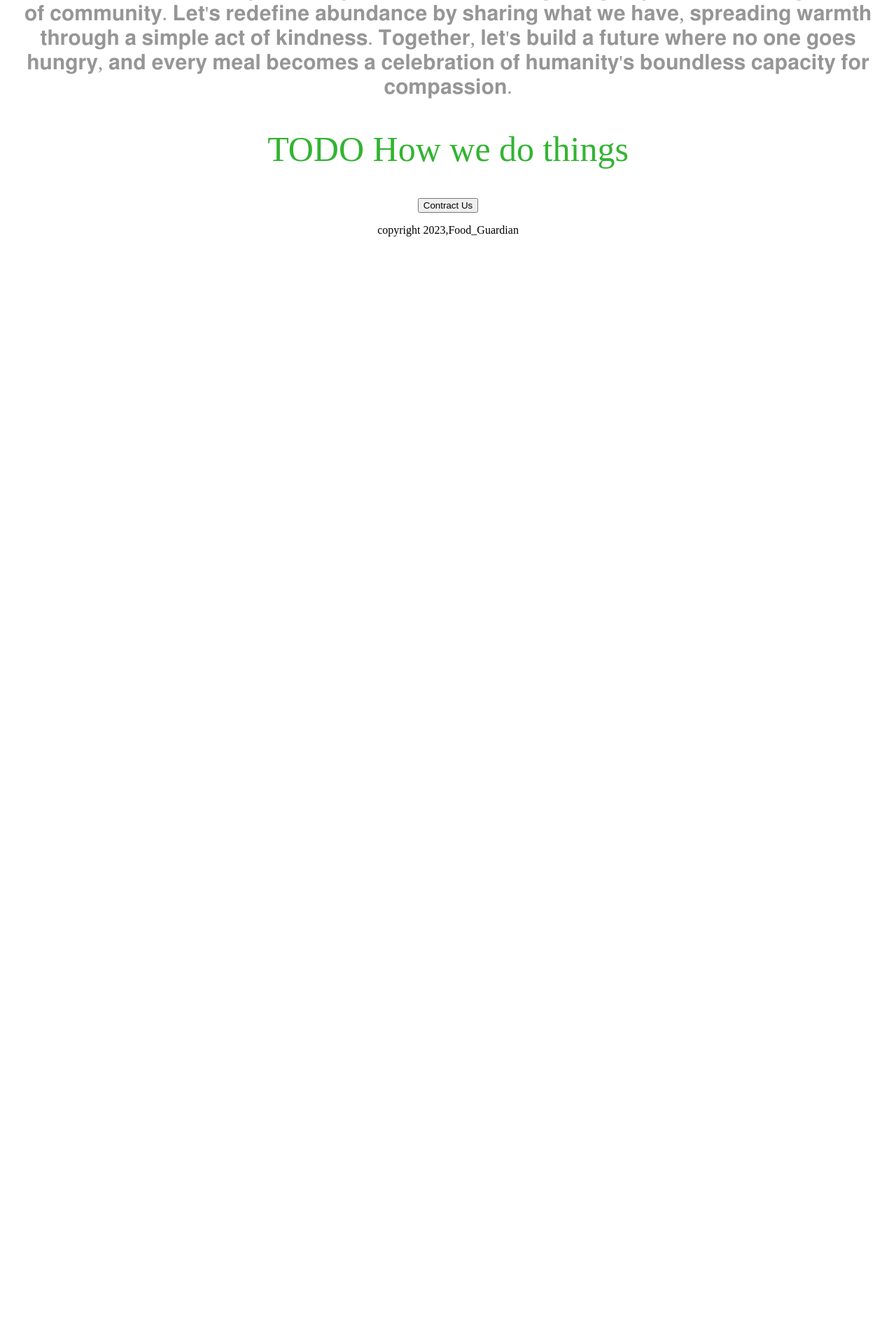
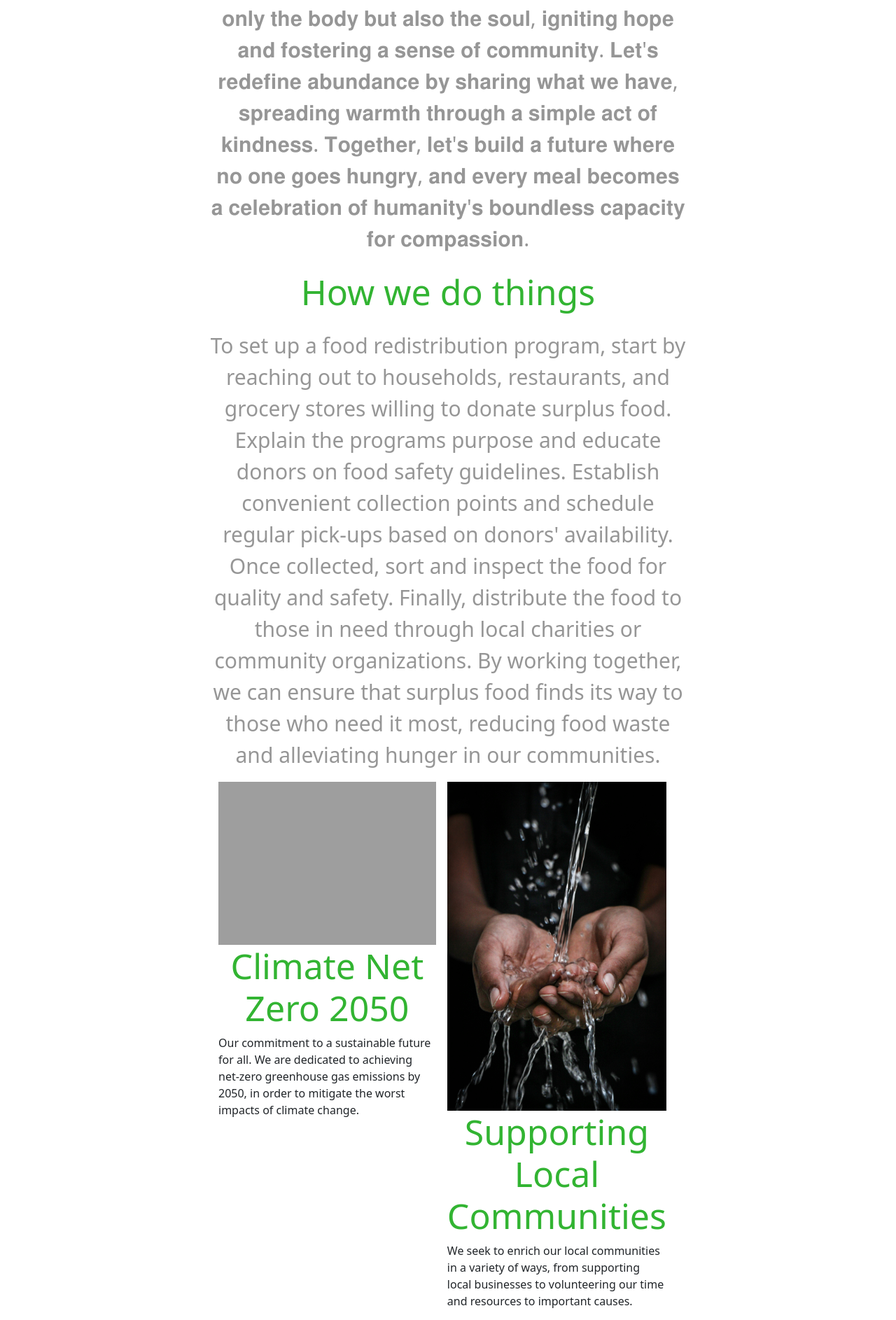
Before and after one commit to ahadb3218/Food_Guardian, a Flask app: page / in a window 1280 px wide. Shown: the part 1076-2962 px from the top of the page at 70% size. Before the commit the page ends 1414 px from the top, so only its background shows below. Run offline with Flask 3, Linux system fonts and the light colour scheme; grey boxes are pictures that could not be loaded.

Commit message:
home page complete

```diff
--- a/app.py
+++ b/app.py
@@ -1,7 +1,65 @@
 from flask import Flask, render_template
 app =Flask(__name__)
+
+FOODS = [
+  {
+    'id':1,
+    'name':'tomato',
+    'date':'2024-05-03',
+    'quntity':'5'
+  },
+  {
+    'id':2,
+    'name':'potato',
+    'date':'2024-05-07',
+    'quntity':'18'
+  },
+  {
+    'id':4,
+    'name':'milk',
+    'date':'2024-05-07',
+    'quntity':'3'
+  },
+  {
+    'id':5,
+    'name':'bread',
+    'date':'2024-05-05',
+    'quntity':'5'
+  },
+  {
+    'id':6,
+    'name':'apple',
+    'date':'2024-05-05',
+    'quntity':'7'
+  },
+  {
+    'id':7,
+    'name':'orange',
+    'date':'2024-05-04',
+    'quntity':'8'
+  },
+  {
+    'id':8,
+    'name':'Banana',
+    'date':'2024-05-04',
+    'quntity':'20'
+  },
+  {
+    'id':9,
+    'name':'Egg',
+    'date':'2024-05-05',
+    'quntity':'15'
+  },
+  {
+    'id':10,
+    'name':'berry',
+    'date':'2024-05-04',
+    'quntity':'9'
+  }
+]
+
 @app.route('/')
 def hello_world():
-    return render_template('home.html')
+    return render_template('home.html',foods=FOODS)
 if __name__=='__main__':
   app.run(host='0.0.0.0',debug=True)
--- a/templates/home.html
+++ b/templates/home.html
@@ -1,12 +1,14 @@
 <!DOCTYPE html>
 <html>
 <head>
+  <meta charset="utf-8">
+  <meta name="viewport" content="width=device-width, initial-scale=1">
+  <link href="https://cdn.jsdelivr.net/npm/bootstrap@5.3.3/dist/css/bootstrap.min.css" rel="stylesheet" integrity="sha384-QWTKZyjpPEjISv5WaRU9OFeRpok6YctnYmDr5pNlyT2bRjXh0JMhjY6hW+ALEwIH" crossorigin="anonymous">
   <title>Food Guardian</title>
   <Style>
     h1{
       font-size:50px;
-      font-weight:normal;
-      color:rgb(0,180,0);
+      font-weight:normauto0autoolor:rgb(0,180,0);
       text-align: center;
     }
     #banner{
@@ -26,23 +28,71 @@
       color:rgb(50,180,50);
       text-align: center;
     }
-    #container={
-      max: width 720px;;margin:0 auto;
+    #container{
+      max: width 720px;
+      margin:5px 300px 5px 300px;
+    }
+    .container {
+      display: flex;
+      flex-wrap: wrap;
+      justify-content: space-around;
+    }
+
+    .image-container {
+      flex: 1 1 30%;
+      margin-bottom: 1em;
+      margin-right: 1em;
+    }
+
+    .wide-container {
+      flex: 1 1 100%;
+      display: flex;
+      justify-content: center;
+    }
+
+    img {
+      max-width: 100%;
+      height: auto;
     }
   </Style>
 </head>
   <body>
     <div id="container">
     <h1>Food Guardian<h1>
-      <img id="banner" src="https://a9305a7d-3d99-4a55-8e55-e51905d90a41-00-9ty9q6p8de28.spock.replit.dev/static/food%20.jpg">
+      <img id="banner" class="img-fluid" src="https://a9305a7d-3d99-4a55-8e55-e51905d90a41-00-9ty9q6p8de28.spock.replit.dev/static/food%20.jpg">
       <h2> About Food Guardian</h2>
       <p class="body">𝐄𝐯𝐞𝐫𝐲 𝐦𝐞𝐚𝐥 𝐬𝐡𝐚𝐫𝐞𝐝 𝐢𝐬 𝐚 𝐬𝐭𝐨𝐫𝐲 𝐨𝐟 𝐠𝐞𝐧𝐞𝐫𝐨𝐬𝐢𝐭𝐲 𝐚𝐧𝐝 𝐜𝐨𝐦𝐩𝐚𝐬𝐬𝐢𝐨𝐧. 𝐈𝐧 𝐚 𝐰𝐨𝐫𝐥𝐝 𝐰𝐡𝐞𝐫𝐞 𝐚𝐛𝐮𝐧𝐝𝐚𝐧𝐜𝐞 𝐜𝐨𝐞𝐱𝐢𝐬𝐭𝐬 𝐰𝐢𝐭𝐡 𝐬𝐜𝐚𝐫𝐜𝐢𝐭𝐲, 𝐨𝐮𝐫 𝐚𝐜𝐭 𝐨𝐟 𝐬𝐡𝐚𝐫𝐢𝐧𝐠 𝐬𝐮𝐫𝐩𝐥𝐮𝐬 𝐟𝐨𝐨𝐝 𝐭𝐫𝐚𝐧𝐬𝐜𝐞𝐧𝐝𝐬 𝐦𝐞𝐫𝐞 𝐬𝐮𝐬𝐭𝐞𝐧𝐚𝐧𝐜𝐞; 𝐢𝐭 𝐛𝐞𝐜𝐨𝐦𝐞𝐬 𝐚 𝐬𝐲𝐦𝐛𝐨𝐥 𝐨𝐟 𝐞𝐦𝐩𝐚𝐭𝐡𝐲 𝐚𝐧𝐝 𝐬𝐨𝐥𝐢𝐝𝐚𝐫𝐢𝐭𝐲. 𝐄𝐚𝐜𝐡 𝐦𝐞𝐚𝐥 𝐫𝐞𝐬𝐜𝐮𝐞𝐝 𝐟𝐫𝐨𝐦 𝐰𝐚𝐬𝐭𝐞 𝐧𝐨𝐮𝐫𝐢𝐬𝐡𝐞𝐬 𝐧𝐨𝐭 𝐨𝐧𝐥𝐲 𝐭𝐡𝐞 𝐛𝐨𝐝𝐲 𝐛𝐮𝐭 𝐚𝐥𝐬𝐨 𝐭𝐡𝐞 𝐬𝐨𝐮𝐥, 𝐢𝐠𝐧𝐢𝐭𝐢𝐧𝐠 𝐡𝐨𝐩𝐞 𝐚𝐧𝐝 𝐟𝐨𝐬𝐭𝐞𝐫𝐢𝐧𝐠 𝐚 𝐬𝐞𝐧𝐬𝐞 𝐨𝐟 𝐜𝐨𝐦𝐦𝐮𝐧𝐢𝐭𝐲. 𝐋𝐞𝐭'𝐬 𝐫𝐞𝐝𝐞𝐟𝐢𝐧𝐞 𝐚𝐛𝐮𝐧𝐝𝐚𝐧𝐜𝐞 𝐛𝐲 𝐬𝐡𝐚𝐫𝐢𝐧𝐠 𝐰𝐡𝐚𝐭 𝐰𝐞 𝐡𝐚𝐯𝐞, 𝐬𝐩𝐫𝐞𝐚𝐝𝐢𝐧𝐠 𝐰𝐚𝐫𝐦𝐭𝐡 𝐭𝐡𝐫𝐨𝐮𝐠𝐡 𝐚 𝐬𝐢𝐦𝐩𝐥𝐞 𝐚𝐜𝐭 𝐨𝐟 𝐤𝐢𝐧𝐝𝐧𝐞𝐬𝐬. 𝐓𝐨𝐠𝐞𝐭𝐡𝐞𝐫, 𝐥𝐞𝐭'𝐬 𝐛𝐮𝐢𝐥𝐝 𝐚 𝐟𝐮𝐭𝐮𝐫𝐞 𝐰𝐡𝐞𝐫𝐞 𝐧𝐨 𝐨𝐧𝐞 𝐠𝐨𝐞𝐬 𝐡𝐮𝐧𝐠𝐫𝐲, 𝐚𝐧𝐝 𝐞𝐯𝐞𝐫𝐲 𝐦𝐞𝐚𝐥 𝐛𝐞𝐜𝐨𝐦𝐞𝐬 𝐚 𝐜𝐞𝐥𝐞𝐛𝐫𝐚𝐭𝐢𝐨𝐧 𝐨𝐟 𝐡𝐮𝐦𝐚𝐧𝐢𝐭𝐲'𝐬 𝐛𝐨𝐮𝐧𝐝𝐥𝐞𝐬𝐬 𝐜𝐚𝐩𝐚𝐜𝐢𝐭𝐲 𝐟𝐨𝐫 𝐜𝐨𝐦𝐩𝐚𝐬𝐬𝐢𝐨𝐧.
       </p>
-      <h2> TODO How we do things </h2>
+      <h2 CLASS="mt-4 mb-4"> How we do things </h2>
+    <p class="body">
+
+    To set up a food redistribution program, start by reaching out to households, restaurants, and grocery stores willing to donate surplus food. Explain the programs purpose and educate donors on food safety guidelines. Establish convenient collection points and schedule regular pick-ups based on donors' availability. Once collected, sort and inspect the food for quality and safety. Finally, distribute the food to those in need through local charities or community organizations. By working together, we can ensure that surplus food finds its way to those who need it most, reducing food waste and alleviating hunger in our communities.
+    </p>
+
+      <div class="container">
+        <div class="image-container">
+          <img src="https://a9305a7d-3d99-4a55-8e55-e51905d90a41-00-9ty9q6p8de28.spock.replit.dev/static/environment3.jpg" alt="Climate Net Zero 2050">
+    <h2>Climate Net Zero 2050</h2>
+          <p>Our commitment to a sustainable future for all. We are dedicated to achieving net-zero greenhouse gas emissions by 2050, in order to mitigate the worst impacts of climate change.</p>
+        </div>
+        <div class="image-container">
+          <img src="https://a9305a7d-3d99-4a55-8e55-e51905d90a41-00-9ty9q6p8de28.spock.replit.dev/static/water.jpg" alt="Supporting Local Communities">
+     <h2>Supporting Local Communities</h2>
+          <p>We seek to enrich our local communities in a variety of ways, from supporting local businesses to volunteering our time and resources to important causes.</p>
+        </div>
+        <div class="image-container">
+          <img src="https://a9305a7d-3d99-4a55-8e55-e51905d90a41-00-9ty9q6p8de28.spock.replit.dev/static/environment.jpg" alt="Reusable Solutions">
+        <h2>Reusable Solutions Forever</h2>
+          <p>Good things come in sustainable packages. We are committed to reducing waste and promoting reusable solutions in all aspects of our operations.</p>
+        </div>
+      </div>
+
+
+
     <div style="text-align:center;">
 
-      <button>Contract Us</button>
-    <p>copyright 2023,Food_Guardian</p>
+      <button class="btn btn-primary btn-lg">Contract Us</button>
+    <p CLASS="mt-4 mb-4">copyright 2023,Food_Guardian</p>
     </div>
     </div>
   </body>
```
Also changed, not shown: templates/foodList.html (added, +14 -0 lines), static/environment1.jpg (added), static/food2.jpg (added), static/food3.jpg (added), static/water.jpg (added), static/x.jpg (added), 2 other files.
